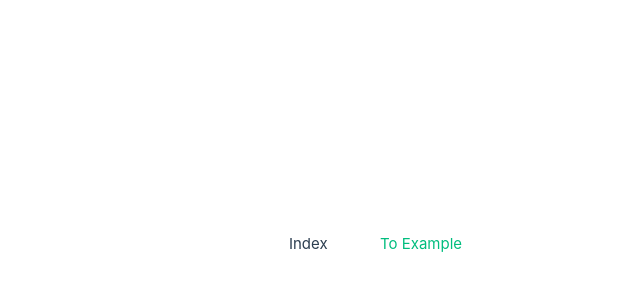
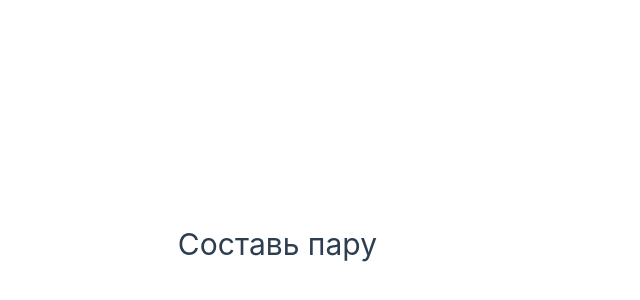
Before and after one commit to reznikovkg/vue-3-docker-compose, a Vue app in the folder vue/: page / in a window 1280 px wide. Shown: the part 156-456 px from the top of the page, without its empty margins (263-903 px from the left). Built offline with nearby package versions, Linux system fonts and the light colour scheme.

Commit message:
feat: init game page and router

```diff
--- /dev/null
+++ b/vue/src/components/pages/GamePage.vue
@@ -0,0 +1,13 @@
+<template>
+  <div class="game-page">
+    <h1 class="game-page__title">
+      Составь пару
+    </h1>
+  </div>
+</template>
+
+<script>
+export default {
+  name: 'GamePage',
+}
+</script>
--- a/vue/src/router/index.js
+++ b/vue/src/router/index.js
@@ -1,24 +1,17 @@
 import { createWebHistory, createRouter } from 'vue-router'
 
-import IndexPage from './../components/pages/IndexPage.vue'
-import ExamplePage from './../components/pages/ExamplePage.vue'
+import GamePage from './../components/pages/GamePage.vue'
 
 export const ROUTES = {
-  EXAMPLE: 'EXAMPLE',
-  INDEX: 'INDEX',
+  GAME: 'GAME'
 }
 
 const routes = [
   {
-    name: ROUTES.EXAMPLE,
-    path: '/example',
-    component: ExamplePage
-  },
-  {
-    name: ROUTES.INDEX,
+    name: ROUTES.GAME,
     path: '/',
-    component: IndexPage
-  },
+    component: GamePage
+  }
 ]
 
 export const router = createRouter({
```
Also changed, not shown: vue/src/store/game.js (added).
